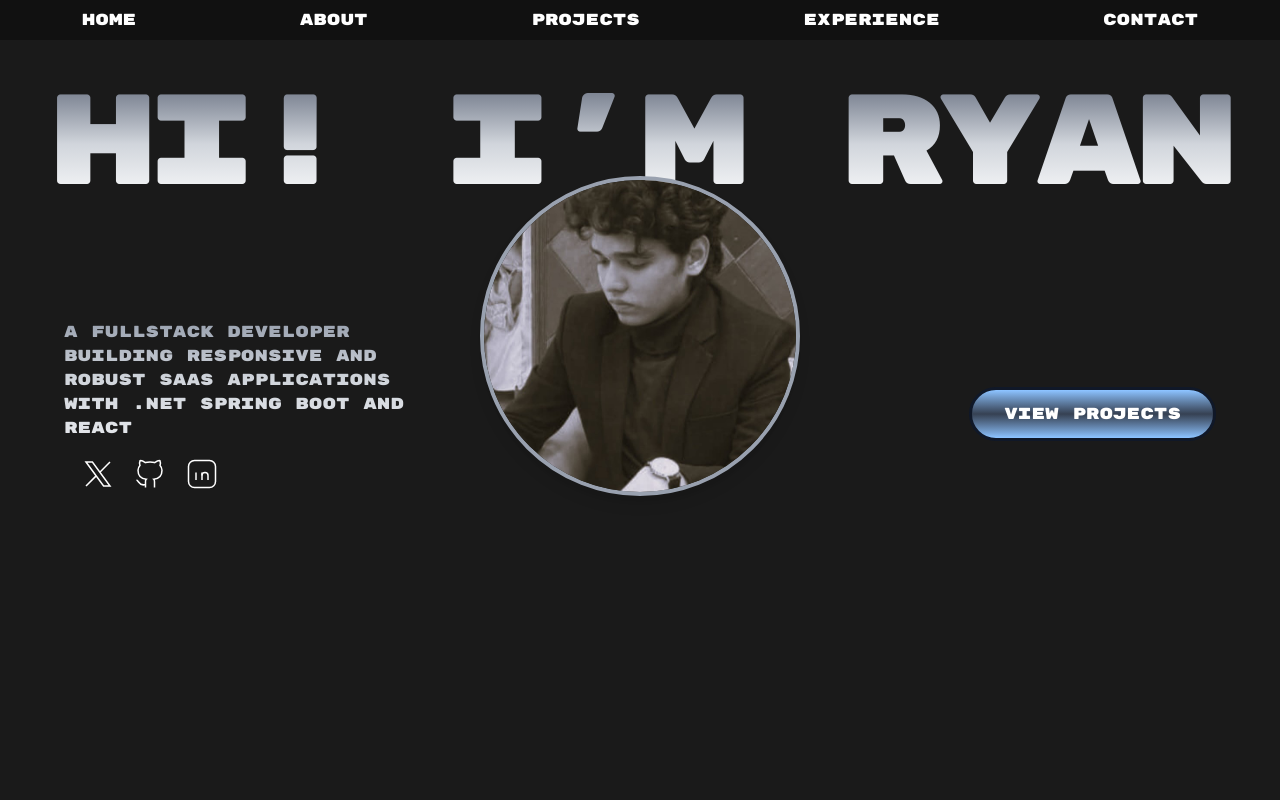
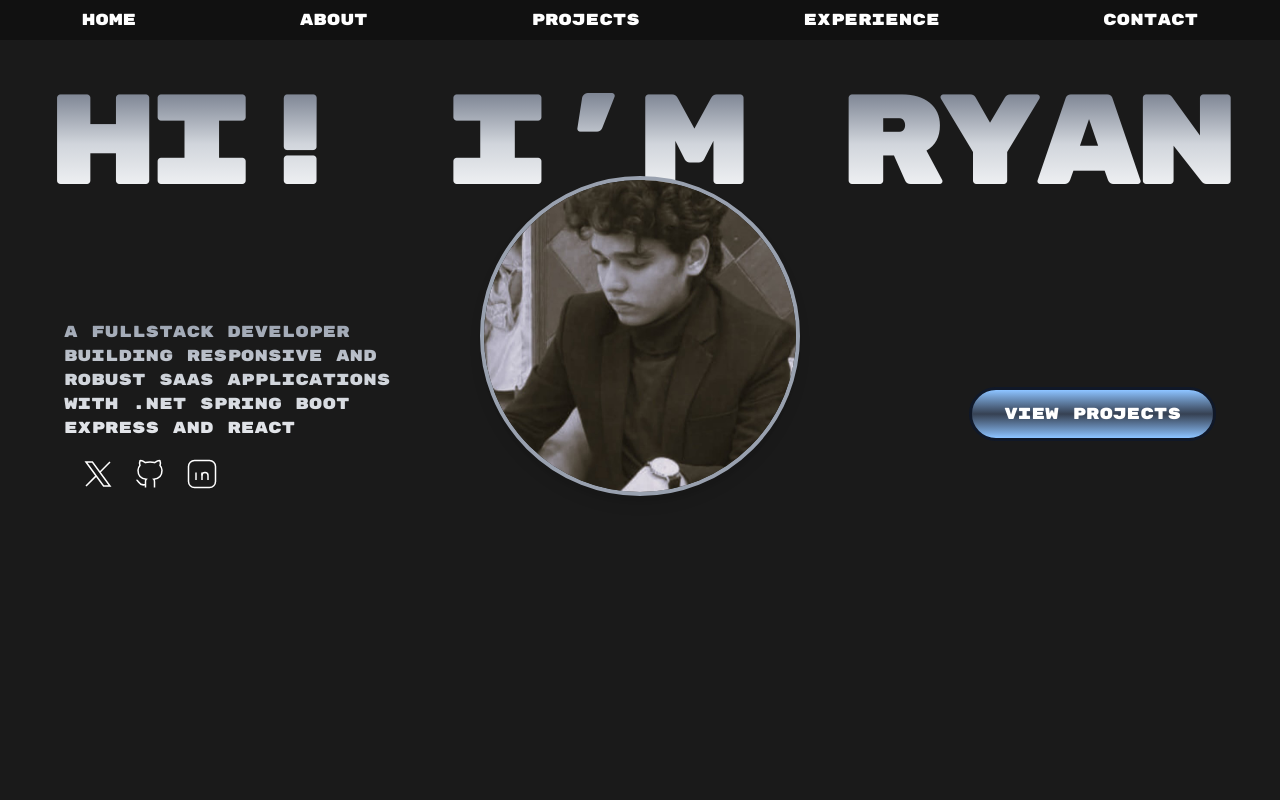
Before and after one commit to ZahaSanko001/PortWeb-v2, a React (Vite) app: page / in a window 1280 px wide. Shown: the top 800 px of the page. Built offline with nearby package versions, Linux system fonts and the light colour scheme; a web font is replaced by a local one.

Commit message:
minor changes

```diff
--- a/src/Components/About.jsx
+++ b/src/Components/About.jsx
@@ -67,10 +67,10 @@ const About = () => {
 
     return (
     <section id="about">
-       <div className="h-screen mb-20 flex flex-row items-center justify-between relative">
+       <div className="h-screen mb-40 flex flex-row items-center justify-between relative">
             <div className="hidden md:flex md:flex-col md:space-y-40">
                 <img src="masks/12.png" alt="" className="h-64 w-64 object-contain" ref={leftImg}/>
-                <img src="masks/hero-left-leaf.png" alt="" className="h-64 w-64 object-contain" ref={leftImgb}/>
+ {/*                <img src="masks/hero-left-leaf.png" alt="" className="h-64 w-64 object-contain" ref={leftImgb}/> */}
             </div>
 
             <div ref={contentRef} className="flex flex-col gap-2 md:gap-[6rem] items-center h-full">
@@ -96,7 +96,7 @@ const About = () => {
             </div>
             <div className="hidden md:flex md:flex-col md:space-y-40" >
                 <img src="masks/10.png" alt="" className="h-64 w-64 object-contain" ref={rightImg}/>
-                <img src="masks/hero-right-leaf.png" alt="" className="h-64 w-64 object-contain" ref={rightImgb}/>
+{/*                 <img src="masks/hero-right-leaf.png" alt="" className="h-64 w-64 object-contain" ref={rightImgb}/> */}
             </div>
        </div>
     </section>
--- a/src/Components/Hero.jsx
+++ b/src/Components/Hero.jsx
@@ -34,7 +34,7 @@ const Hero = () => {
 
                 <div className="md:absolute w-full flex flex-col md:flex-row justify-between items-center top-60 mx-10">
                     <div>
-                        <p className="hidden md:block w-sm text-md text-transparent bg-clip-text bg-gradient-to-t from-gray-200 via-gray-300 to-gray-400">A Fullstack Developer building responsive and robust SaaS applications with .NET Spring Boot and React</p>
+                        <p className="hidden md:block w-sm text-md text-transparent bg-clip-text bg-gradient-to-t from-gray-200 via-gray-300 to-gray-400">A Fullstack Developer building responsive and robust SaaS applications with .NET Spring Boot Express and React</p>
                         <div className="flex p-4 gap-4 ">
                             <a className="hover:text-blue-200" href="https://x.com/raiyan_k"><svg  xmlns="http://www.w3.org/2000/svg"  width="36"  height="36"  viewBox="0 0 24 24"  fill="none"  stroke="currentColor"><path stroke="none" d="M0 0h24v24H0z" fill="none"/><path d="M4 4l11.733 16h4.267l-11.733 -16z" /><path d="M4 20l6.768 -6.768m2.46 -2.46l6.772 -6.772" /></svg></a>
 
```
